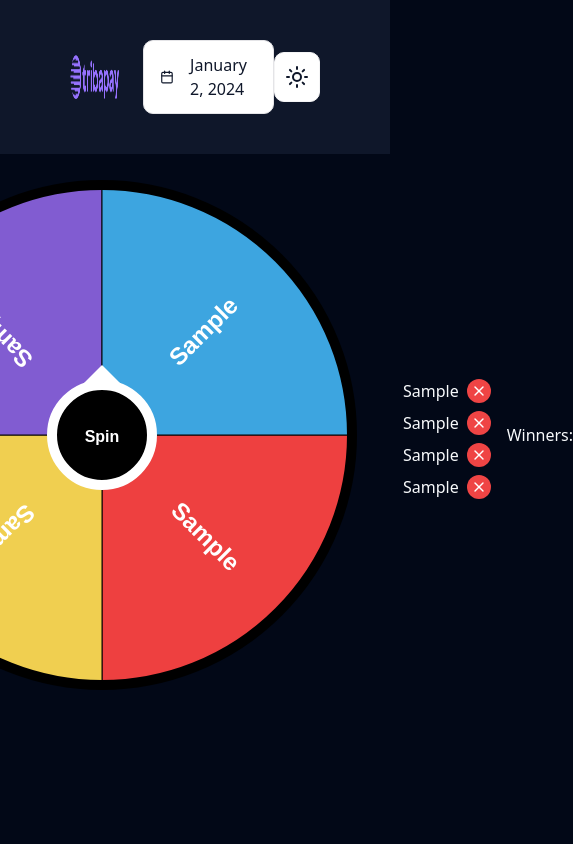
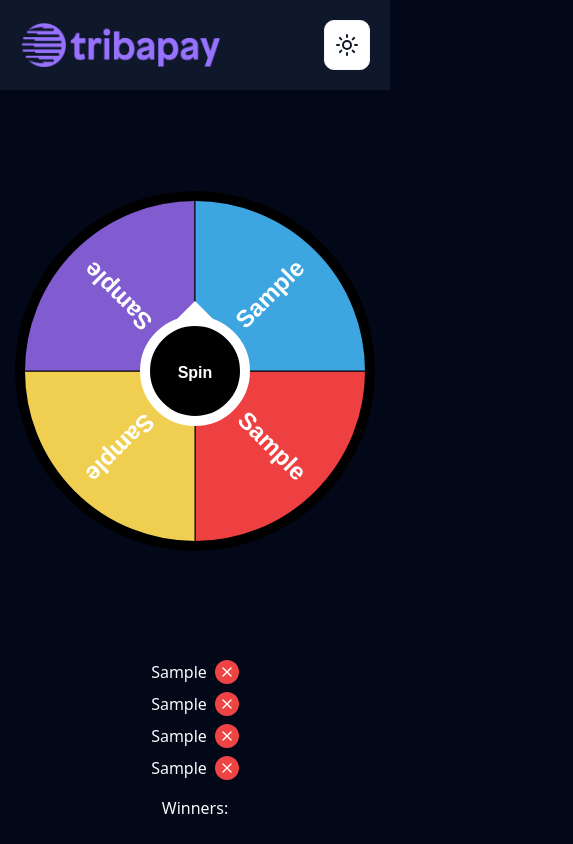
Before and after one commit to Philip-Nwabuwa/spinningwheel, a React (Vite) app: page / in a window 390 px wide. Both pictures are taken after typing "Sample", "Sample", "Sample", "Sample" into the empty fields and a click on the button "Generate". Shown: the whole page, 573 px wide, since content can reach past the window. Built offline with nearby package versions, Linux system fonts and the light colour scheme.

Commit message:
fix: fixed spin button location

```diff
--- a/src/App.jsx
+++ b/src/App.jsx
@@ -39,7 +39,7 @@ function App() {
     <>
       <Navbar />
       {!showWheel && (
-        <div className="bg-[#f1f1f1] duration-100 dark:bg-slate-800 dark:text-gray-100 w-full h-full min-h-screen">
+        <div className="bg-[#f1f1f1] px-4 duration-100 dark:bg-slate-800 dark:text-gray-100 w-full h-full min-h-screen">
           <div className="flex flex-col justify-center items-center h-full pt-[80px]">
             <div className="max-w-[489.51px]">
               <h1 className="text-violet-700 capitalize text-[32px] font-bold leading-10 tracking-wide">
@@ -74,8 +74,12 @@ function App() {
                 <button type="button" onClick={addSegment} className="mt-2">
                   Add New Input
                 </button>
-                <button className="h-[60px] bg-[#623ECA] text-white rounded-[10px] flex items-center justify-center mt-2" type="button" onClick={updateSegments}>
-                Generate
+                <button
+                  className="h-[60px] bg-[#623ECA] text-white rounded-[10px] flex items-center justify-center mt-2"
+                  type="button"
+                  onClick={updateSegments}
+                >
+                  Generate
                 </button>
               </form>
               <div className="my-20 flex justify-center items-center gap-4">
--- a/src/components/Wheel.jsx
+++ b/src/components/Wheel.jsx
@@ -6,12 +6,7 @@ import Confetti from "react-confetti";
 import { X } from "lucide-react";
 import { useWindowSize } from "react-use";
 
-const Wheel=({segments})=> {
-  const [savedSegments, setSavedSegments] = useState(() => {
-    const savedSegmentsData = localStorage.getItem("segments");
-    return savedSegmentsData ? JSON.parse(savedSegmentsData) : [];
-  });
-  const [newSegment, setNewSegment] = useState("");
+const Wheel = ({ segments }) => {
   const [key, setKey] = useState(0);
   const [isWinnerModalOpen, setIsWinnerModalOpen] = useState(false);
   const [winner, setWinner] = useState("");
@@ -22,11 +17,15 @@ const Wheel=({segments})=> {
     localStorage.setItem("segments", JSON.stringify(segments));
   }, [segments]);
 
-  const handleAddSegment = () => {
-    if (newSegment.trim() !== "") {
-      setSegments([...segments, newSegment]);
-      setNewSegment("");
-      setKey(key + 1);
+  console.log(width);
+
+  const getWheelSize = () => {
+    if (width < 640) {
+      return 175; // Example size for small screens
+    } else if (width >= 640 && width < 1024) {
+      return 190; // Example size for medium screens
+    } else {
+      return 250; // Example size for larger screens
     }
   };
 
@@ -62,6 +61,7 @@ const Wheel=({segments})=> {
   };
 
   const memoizedWheelComponent = useMemo(() => {
+    const size = getWheelSize();
     const segmentColors = segments.map((_, index) => getColorForSegment(index));
     return (
       <WheelComponent
@@ -73,7 +73,7 @@ const Wheel=({segments})=> {
         contrastColor="white"
         buttonText="Spin"
         isOnlyOnce={false}
-        size={250}
+        size={size}
         upDuration={3000}
         downDuration={3000}
         fontFamily="Arial"
@@ -106,7 +106,7 @@ const Wheel=({segments})=> {
           </div>
         </div>
       )}
-      <div className="flex flex-row items-center justify-center gap-4 my-4">
+      <div className="flex lg:flex-row flex-col items-center justify-center gap-4 my-4">
         <div className="px-5">{memoizedWheelComponent}</div>
         <div>
           {segments.map((segment, index) => (
@@ -115,7 +115,9 @@ const Wheel=({segments})=> {
               <button
                 className="p-1 rounded-full bg-red-500 text-white"
                 onClick={() => {
-              const updatedSegments = segments.filter((_, i) => i !== index);
+                  const updatedSegments = segments.filter(
+                    (_, i) => i !== index
+                  );
                   setSegments(updatedSegments);
                   setKey((prevKey) => prevKey + 1);
                 }}
@@ -136,6 +138,6 @@ const Wheel=({segments})=> {
       </div>
     </div>
   );
-}
+};
 
 export default Wheel;
--- a/src/components/common/Navbar.jsx
+++ b/src/components/common/Navbar.jsx
@@ -19,16 +19,18 @@ const Navbar = () => {
   };
 
   useEffect(() => {
-    const savedTheme = localStorage.getItem('theme');
-    console.log('Saved theme from localStorage:', savedTheme);
+    const savedTheme = localStorage.getItem("theme");
+    console.log("Saved theme from localStorage:", savedTheme);
 
-    const prefersDark = window.matchMedia('(prefers-color-scheme: dark)').matches;
-    console.log('System prefers dark theme:', prefersDark);
+    const prefersDark = window.matchMedia(
+      "(prefers-color-scheme: dark)"
+    ).matches;
+    console.log("System prefers dark theme:", prefersDark);
 
     if (savedTheme) {
       setTheme(savedTheme);
     } else {
-      setTheme(prefersDark ? 'dark' : 'light');
+      setTheme(prefersDark ? "dark" : "light");
     }
   }, []);
 
@@ -42,12 +44,12 @@ const Navbar = () => {
     }
   }, [theme]);
   return (
-    <nav className="flex items-center justify-between px-[70px] py-[40px] bg-white dark:bg-slate-900 dark:text-slate-900">
+    <nav className="w-full flex items-center justify-between lg:px-[70px] lg:py-[40px] px-5 py-5 bg-white dark:bg-slate-900 dark:text-slate-900">
       <div className="flex items-center gap-6">
         <a href="/">
           <img className="w-[200px] h-[44.66px]" src={Logo} alt="" />
         </a>
-        <div className="flex items-center py-[12px] px-[16px] bg-white rounded-[10px] border border-zinc-200">
+        <div className="lg:flex hidden items-center py-[12px] px-[16px] bg-white rounded-[10px] border border-zinc-200">
           <Calendar className="mr-4" />
           <span>{currentDate}</span>
         </div>
```
Lines whose indentation alone changed are shown as unchanged.
